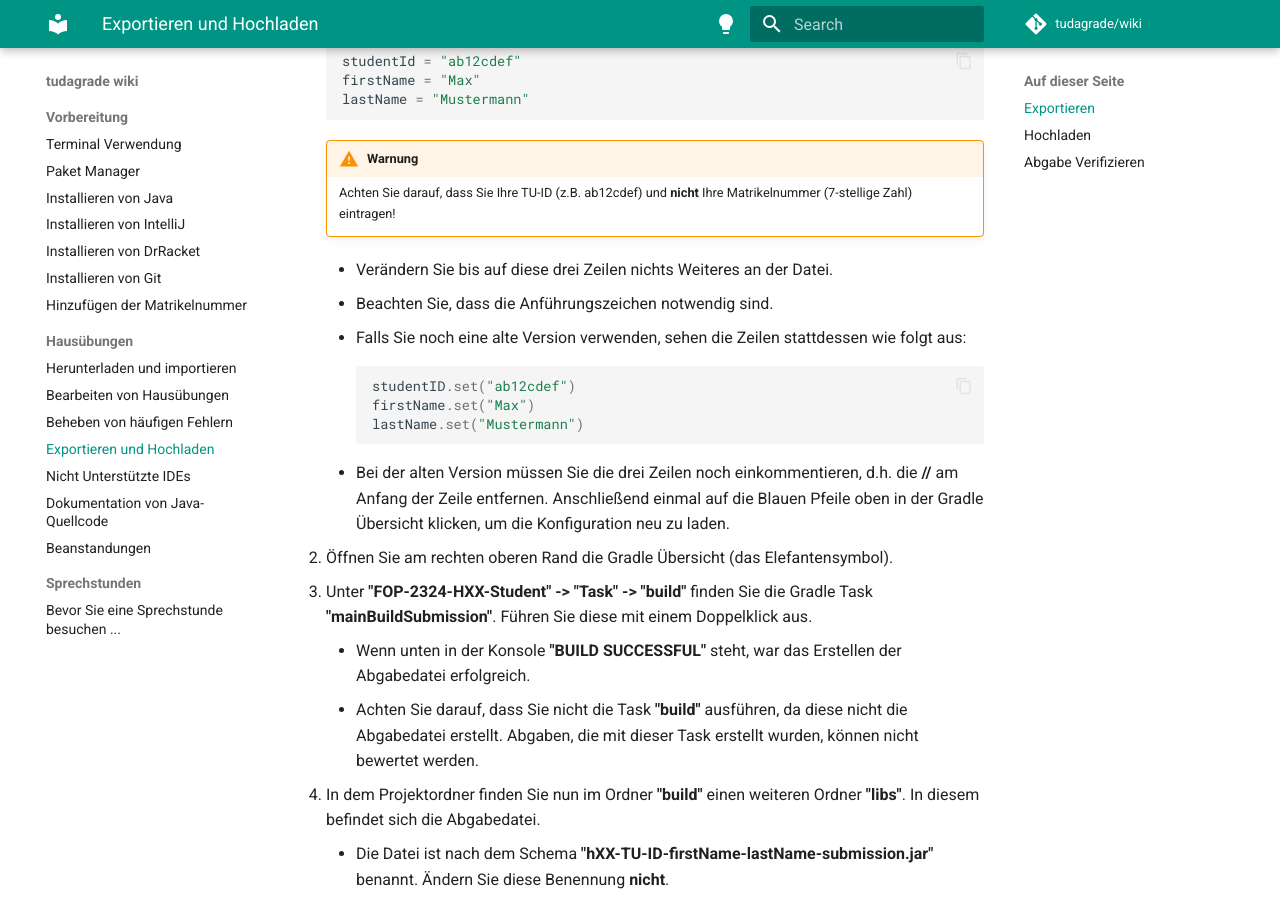
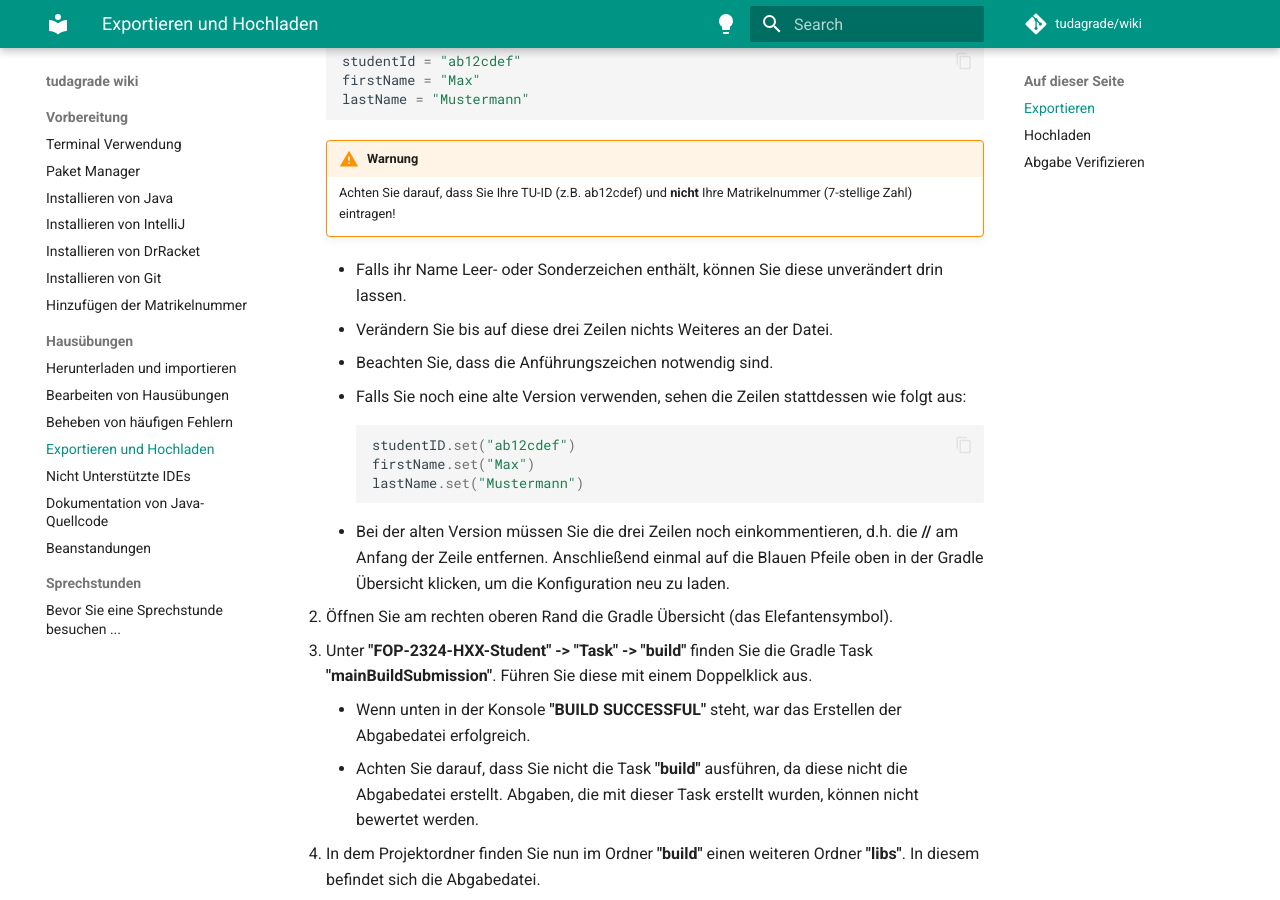
Before and after one commit to tudagrade/wiki, an MkDocs documentation site: the page built from docs/exercises/export-upload.md, in a window 1280 px wide and 900 px high, scrolled down 560 px. Built offline with MkDocs 1.6.1 and Material for MkDocs 9.7.7, drawn with Linux system fonts in a browser that asks for light colours; comment, search, counter and statistics services are not loaded.

Commit message:
add information about special characters in names

```diff
--- a/docs/exercises/export-upload.md
+++ b/docs/exercises/export-upload.md
@@ -16,6 +16,7 @@
 
     !!! warning "Warnung"
         Achten Sie darauf, dass Sie Ihre TU-ID (z.B. ab12cdef) und **nicht** Ihre Matrikelnummer (7-stellige Zahl) eintragen!
+    * Falls ihr Name Leer- oder Sonderzeichen enthält, können Sie diese unverändert drin lassen.
     * Verändern Sie bis auf diese drei Zeilen nichts Weiteres an der Datei.
     * Beachten Sie, dass die Anführungszeichen notwendig sind.
     * Falls Sie noch eine alte Version verwenden, sehen die Zeilen stattdessen wie folgt aus:
```
